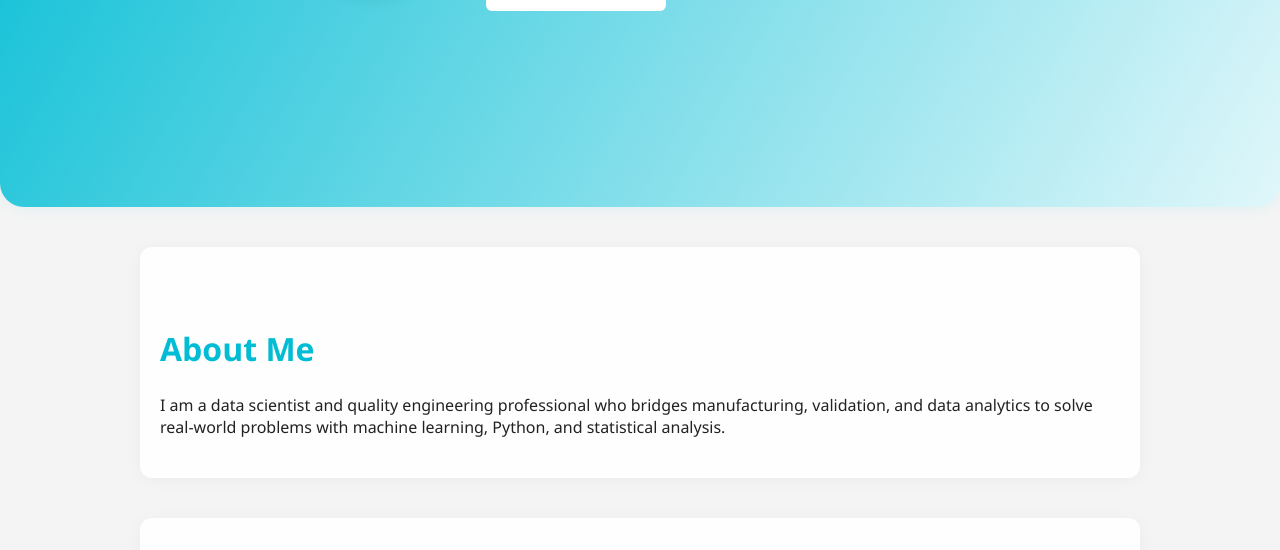
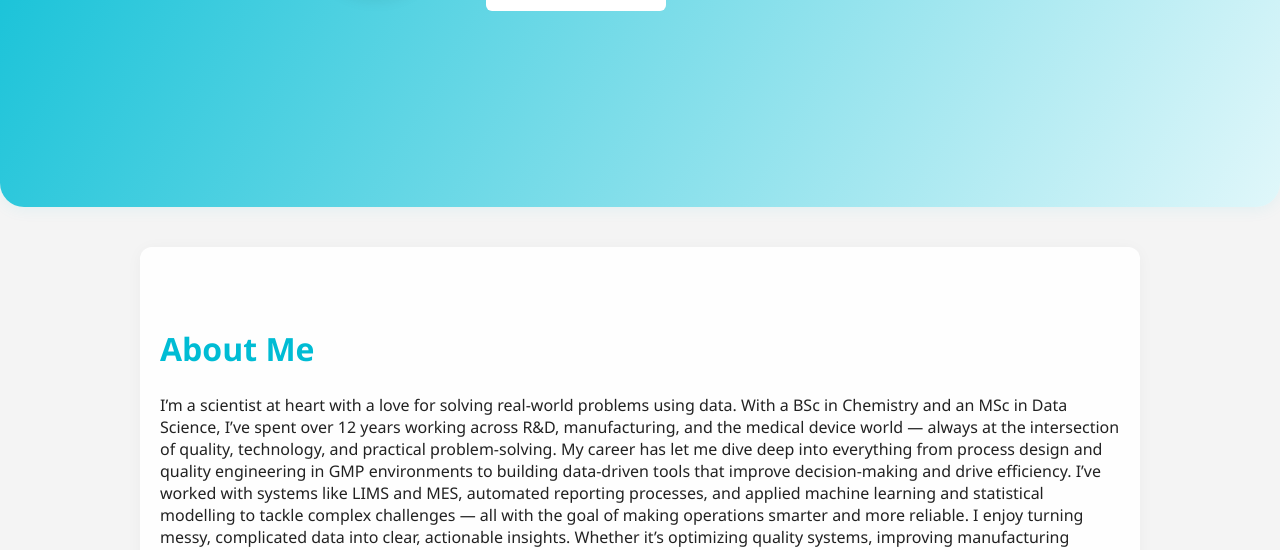
Before and after one commit to ruairi-mcc/ruairi-mcc.github.io, a plain HTML site: page index.html in a window 1280 px wide. Shown: the part 399-949 px from the top of the page. Drawn offline with Linux system fonts and the light colour scheme.

Commit message:
Update index.html

```diff
--- a/index.html
+++ b/index.html
@@ -42,7 +42,13 @@
     <!-- About Section -->
     <section id="about" class="container" aria-label="About Me">
         <h2>About Me</h2>
-        <p>I am a data scientist and quality engineering professional who bridges manufacturing, validation, and data analytics to solve real-world problems with machine learning, Python, and statistical analysis.</p>
+        <p>I’m a scientist at heart with a love for solving real-world problems using data. With a BSc in Chemistry and an MSc in Data Science, I’ve spent over 12 years working across R&D, manufacturing, and the medical device world — always at the intersection of quality, technology, and practical problem-solving.
+
+My career has let me dive deep into everything from process design and quality engineering in GMP environments to building data-driven tools that improve decision-making and drive efficiency. I’ve worked with systems like LIMS and MES, automated reporting processes, and applied machine learning and statistical modelling to tackle complex challenges — all with the goal of making operations smarter and more reliable.
+
+I enjoy turning messy, complicated data into clear, actionable insights. Whether it’s optimizing quality systems, improving manufacturing processes, or exploring new ways to apply AI and analytics, I bring curiosity, creativity, and a hands-on approach to every project.
+
+Outside of work, I’m always looking for new things to learn — whether that’s diving into the latest in data science or experimenting with new ideas. I believe good communication and teamwork are just as important as technical skills, and I enjoy collaborating with people to make great ideas happen.</p>
     </section>
 
     <!-- Projects Section -->
```
